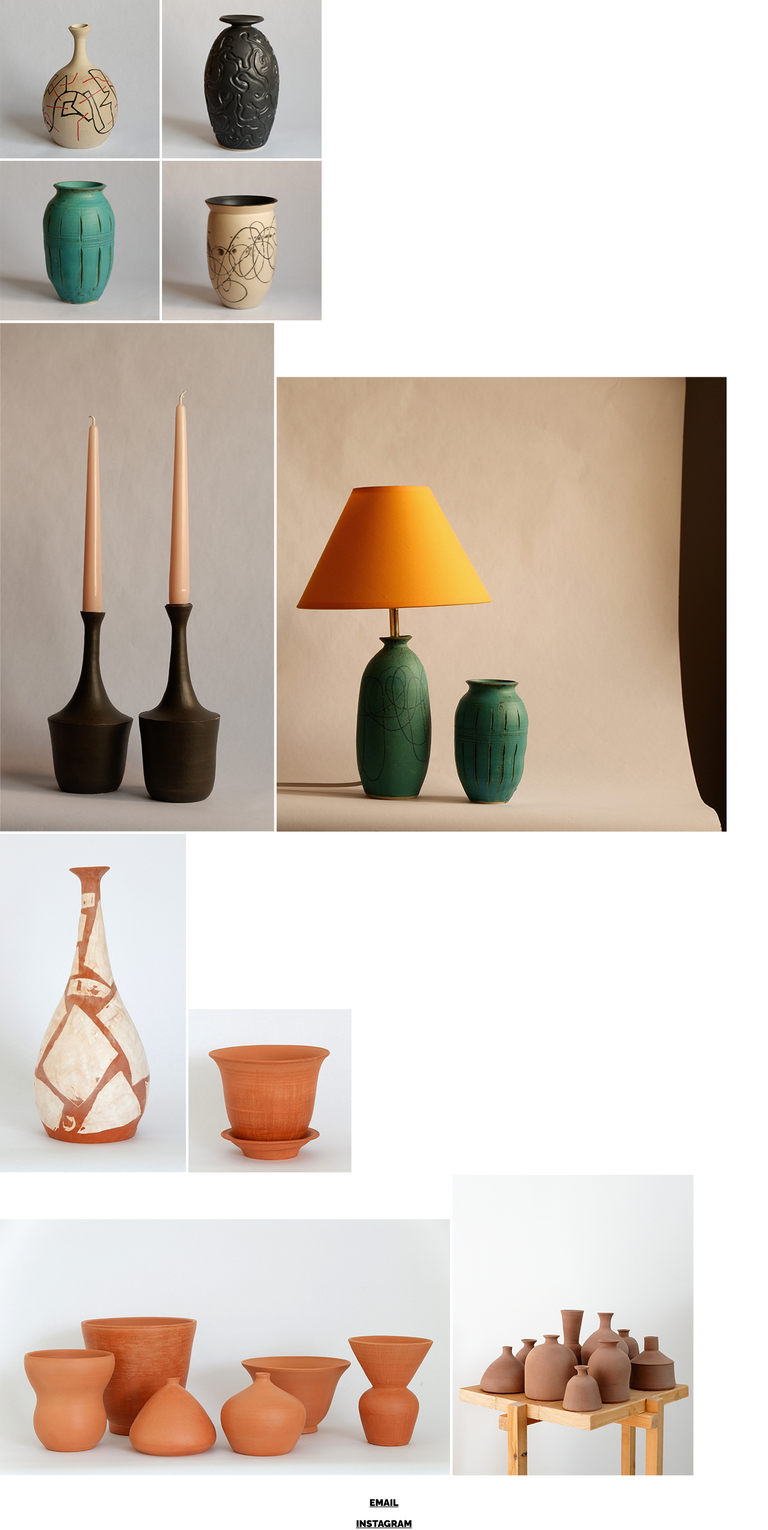
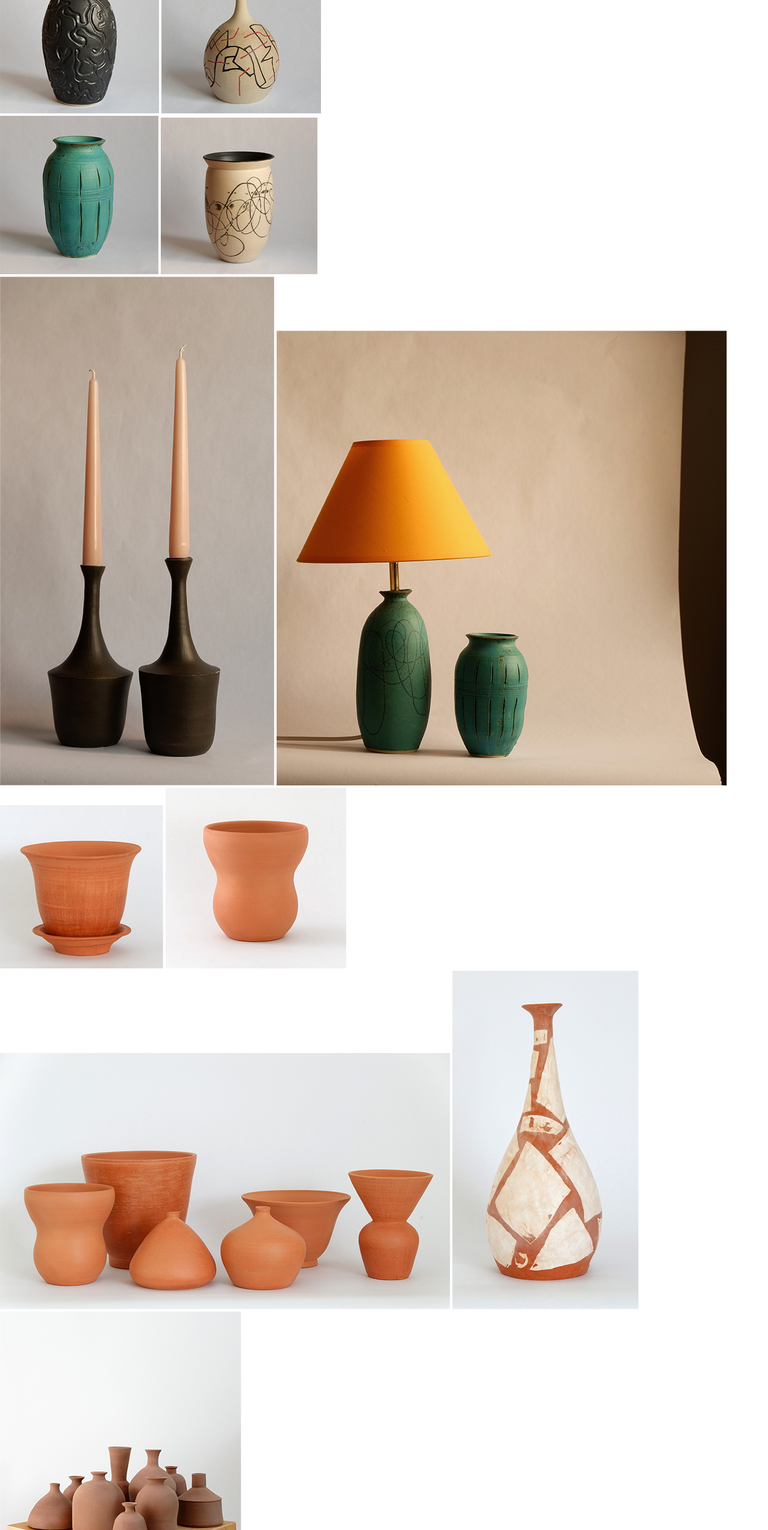
Before and after one commit to henry-lyle/henry-lyle.github.io, a plain HTML site: page index.html in a window 1280 px wide. Shown: the part 114-2664 px from the top of the page at 60% size. Drawn offline with Linux system fonts and the light colour scheme.

Commit message:
Update index.html

```diff
--- a/index.html
+++ b/index.html
@@ -1,40 +1,54 @@
-<!DOCTYPE html>
+<!doctype html>
 <html>
 <head>
 	<meta charset="UTF-8">
-		<meta name="description" content="Interior ceramics handmade in Devon.">
-		<title>Henry Lyle | Pottery + Architecture</title>
-		<link href="style.css" rel="stylesheet" type="text/css">
+	<title>test</title>
+	<link rel="stylesheet" href="style.css">
 	<link rel="preconnect" href="https://fonts.gstatic.com">
 	<link href="https://fonts.googleapis.com/css2?family=Raleway:wght@900&display=swap" rel="stylesheet">
 </head>
 <body>
 	<header>
 
-				<h class="center"><a href="index.html">HENRY LYLE</a></h>
+	  	<h1 class= "center_heading">HENRY LYLE</h1>
 
 	</header>
-		<main class="content">
-			<div class="img_grid">
-				<img class="small_img" src="images/DSCF1038 copy.jpg" width="266"  alt=""/>
-				<img class="small_img" src="images/DSCF1040 copy.jpg" width="266"  alt=""/>
+
+	<main>
+
+	 <div class= "grid">
+			 <div>
+				<img class= "small top" src="images/DSCF1040 copy.jpg" alt="image not found"/>
+				<img class= "small top" src="images/DSCF1038 copy.jpg" alt="image not found"/>
 			 </div>
-		  <div class="img_grid">
-				<img class="small_img" src="images/DSCF1047 copy.jpg" width="266"  alt=""/>
-				<img class="small_img" src="images/DSCF1050 copy.jpg" width="266"  alt=""/>
+			 <div>
+				<img class= "small" src="images/DSCF1047 copy.jpg" alt="image not found"/>
+				<img class= "small" src="images/DSCF1050 copy.jpg" alt="image not found"/>
 			 </div>
-		  <img class="img_right" src="images/Black Candle sticks copy.jpg" width="457" alt=""/>
-				<img class="large_img" src="images/DSCF1065 copy 2.jpg" width="750"  alt=""/>
-				<img src="images/DSCF1003.jpg" width="310"  alt=""/>
-				<img class="img_right" src="images/DSCF0985.jpg" width="272"  alt=""/>
-				<img class="large_img" src="images/DSCF0993.jpg" alt=""/>
-				<img src="images/cover image.jpg" width="402" alt=""/>
+		</div>
+
+		<img src="images/Black Candle sticks copy.jpg" alt="image not found"/>
+		<img class= "large" src="images/DSCF1065 copy 2.jpg" alt="image not found"/>
+
+
+			 <div class= "grid">
+				<img class= "small" src="images/DSCF0985.jpg" alt="image not found"/>
+				<img class= "small" src="images/DSCF0967.jpg" alt="image not found"/>
+			 </div>
+
+		<img class= "large" src="images/DSCF0993.jpg" alt="image not found"/>
+
+		<img src="images/DSCF1003.jpg" alt="image not found"/>
+
+		<img src="images/cover image.jpg" alt="image not found"/>
 	</main>
 
+
+
 	<footer>
-		  	<p class="link"><a href="mailto:henry.lyle@hotmail.co.uk">EMAIL</a></p>
-			<p class="link"><a href="https://www.instagram.com/henry.lyle/" target="_blank">INSTAGRAM</a></p>
-			<p class="copyright"> &#169; Henry Lyle 2020</p>
+		<h2><a href="mailto:henry.lyle@hotmail.co.uk">henry.lyle@hotmail.co.uk</a></h2>
+		<h2><a href="https://www.instagram.com/henry.lyle/" target="_blank">INSTAGRAM</a></h2>
+		<p>&#169; Henry Lyle 2020</p>
 	</footer>
 
 
```
Lines whose indentation alone changed are shown as unchanged.
